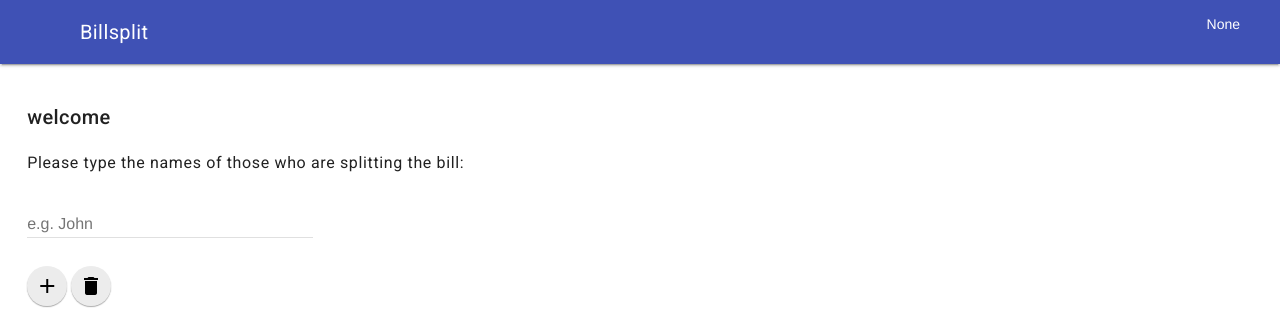
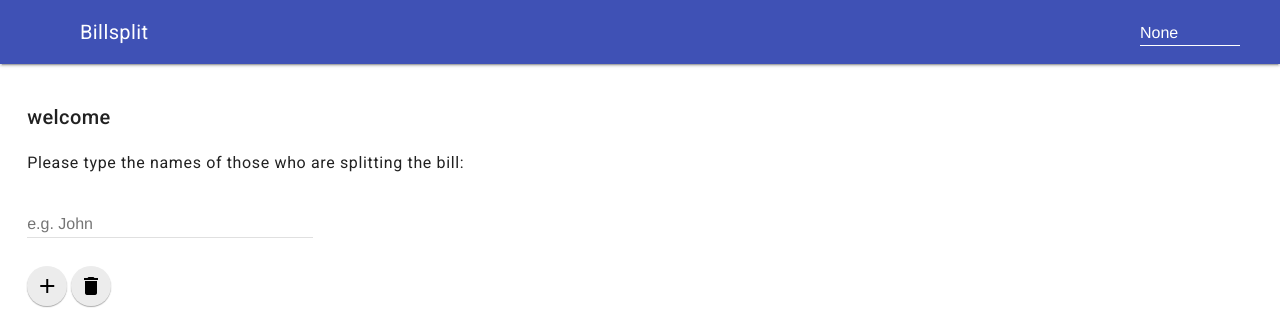
Before and after one commit to vitorpfr/billsplit, a Flask app: page / in a window 1280 px wide. Shown: the top 313 px of the page. Run offline with Flask 2, Linux system fonts and the light colour scheme; some libraries are stand-ins or nearby versions.

Commit message:
Creating dropdown

```diff
--- a/templates/layout.html
+++ b/templates/layout.html
@@ -48,7 +48,17 @@
             <span class="mdl-layout-title">Billsplit</span>
             <!-- Add spacer, to align navigation to the right -->
             <div class="mdl-layout-spacer"></div>
-            <p>{{ g.language }}</p>
+            <p>
+              <div class="mdl-textfield mdl-js-textfield getmdl-select" style="width:100px">
+                  <input type="text" value="" class="mdl-textfield__input" id="sample2" readonly style="border-bottom: 1px solid #fff;">
+                  <input type="hidden" value="" name="sample2">
+                  <label for="sample2" class="mdl-textfield__label" style="color:white;">{{g.language}}</label>
+                  <ul for="sample2" class="mdl-menu mdl-menu--bottom-left mdl-js-menu">
+                      <li class="mdl-menu__item" data-val="en">English</li>
+                      <li class="mdl-menu__item" data-val="pt">Portuguese</li>
+                  </ul>
+              </div>
+            </p>
             <!-- Navigation. We hide it in small screens. -->
             <nav class="mdl-navigation mdl-layout--large-screen-only">
             </nav>
```
